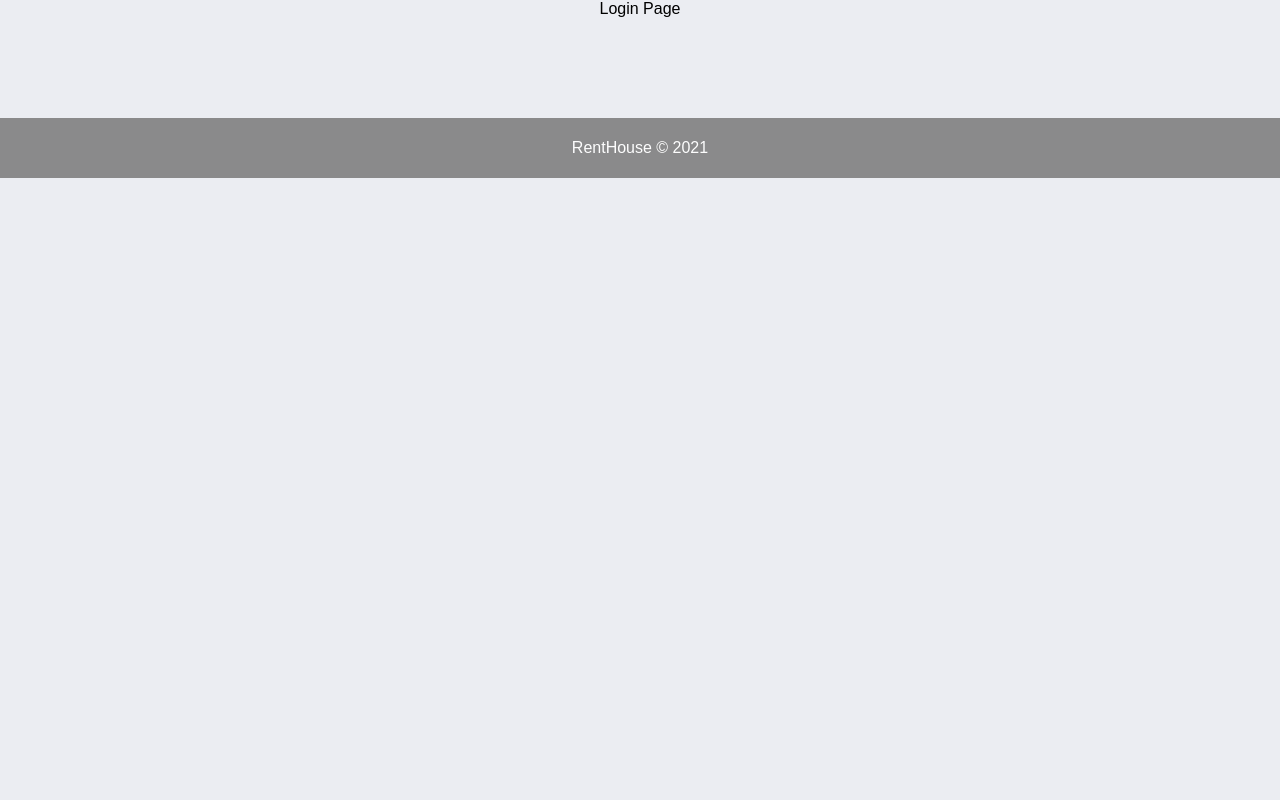
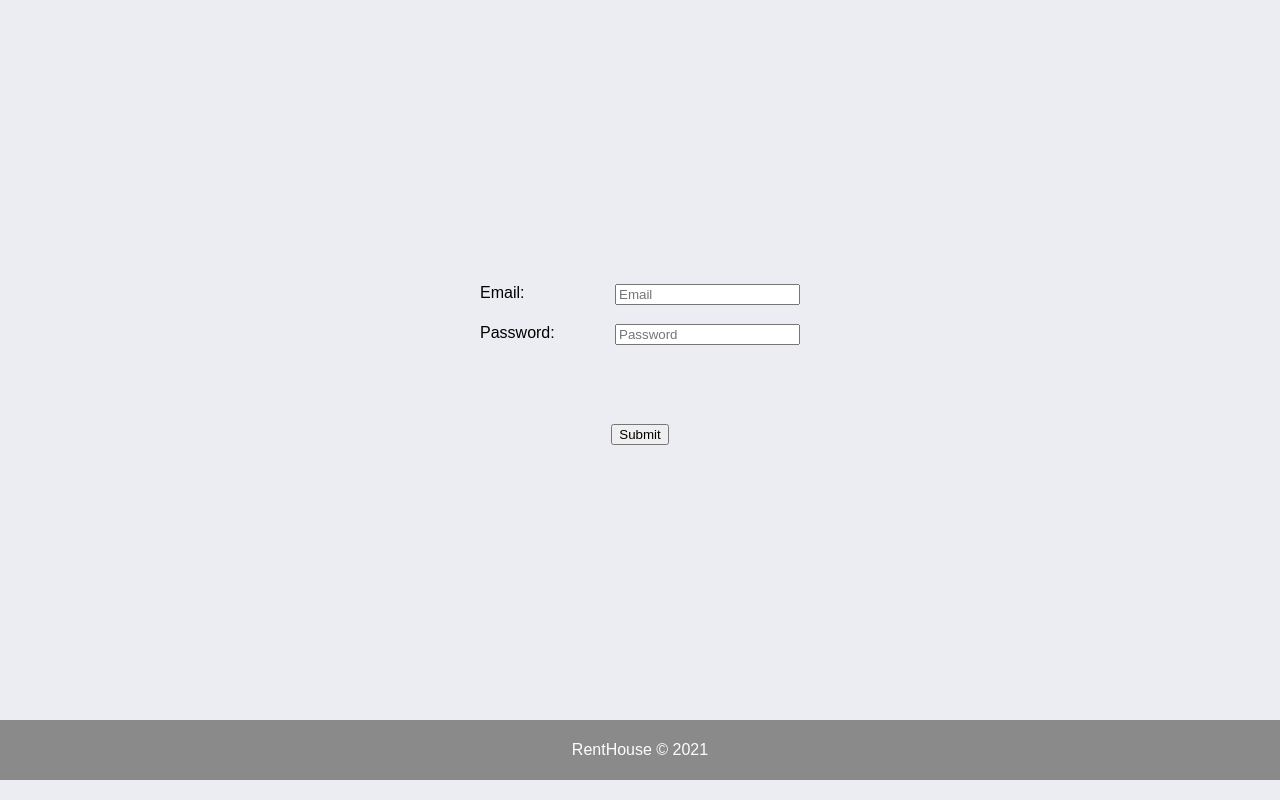
Before and after one commit to igoswamik/rentHouse-front-end, a React (Create React App) app: page /login in a window 1280 px wide. Built offline with nearby package versions, Linux system fonts and the light colour scheme.

Commit message:
login and register page form created

```diff
--- a/src/views/Components/City.css
+++ b/src/views/Components/City.css
@@ -41,3 +41,7 @@
   background-color: rgb(0, 0, 0, 0.8);
   /* opacity: 0.8; */
 }
+
+a {
+  text-decoration: none;
+}
--- a/src/views/Components/Login.css
+++ b/src/views/Components/Login.css
@@ -0,0 +1,23 @@
+.loginForm{
+    display: flex;
+    flex-direction: column;
+    height: 15rem;
+    justify-content: space-around;
+    margin: 15rem 0;
+    align-items: center;
+}
+
+.inputItem{
+    display: flex;
+    flex-direction: row;
+    justify-content: space-between;
+    width: -webkit-fill-available;
+}
+.box{
+    display: flex;
+    flex-direction: column;
+    align-items: flex-end;
+    height: 5rem;
+    width: 20rem;
+    justify-content: space-around;
+}
--- a/src/views/Components/Login.js
+++ b/src/views/Components/Login.js
@@ -1,7 +1,23 @@
 import React from "react";
+import loginCss from "./Login.css"
 
 function Login() {
-  return <div>Login Page</div>;
+  return (
+  <div>
+    <form className="loginForm">
+      <div className="box">
+        <div className="inputItem">
+          <label>Email: </label>
+          <input type="email" placeholder="Email"></input>
+        </div>
+        <div className="inputItem">
+          <label>Password:</label>
+          <input type="password" placeholder="Password" required></input>
+        </div>
+      </div>
+      <button>Submit</button>
+    </form>
+  </div>);
 }
 
 export default Login;
--- a/src/views/Components/Register.js
+++ b/src/views/Components/Register.js
@@ -1,6 +1,27 @@
 import React from "react";
+
+import loginCss from "./Login.css"
+
 function Register() {
-  return <div>Register Page</div>;
+  return (
+  <div>
+    <form className="loginForm">
+      <div className="box">
+        <div className="inputItem">
+          <label>Name: </label>
+          <input type="text" placeholder="Name"></input>
+        </div>
+        <div className="inputItem">
+          <label>Email: </label>
+          <input type="email" placeholder="Email"></input>
+        </div>
+        <div className="inputItem">
+          <label>Password:</label>
+          <input type="password" placeholder="Password" required></input>
+        </div>
+      </div>
+      <button>Submit</button>
+    </form>
+  </div>);
 }
-
 export default Register;
```
